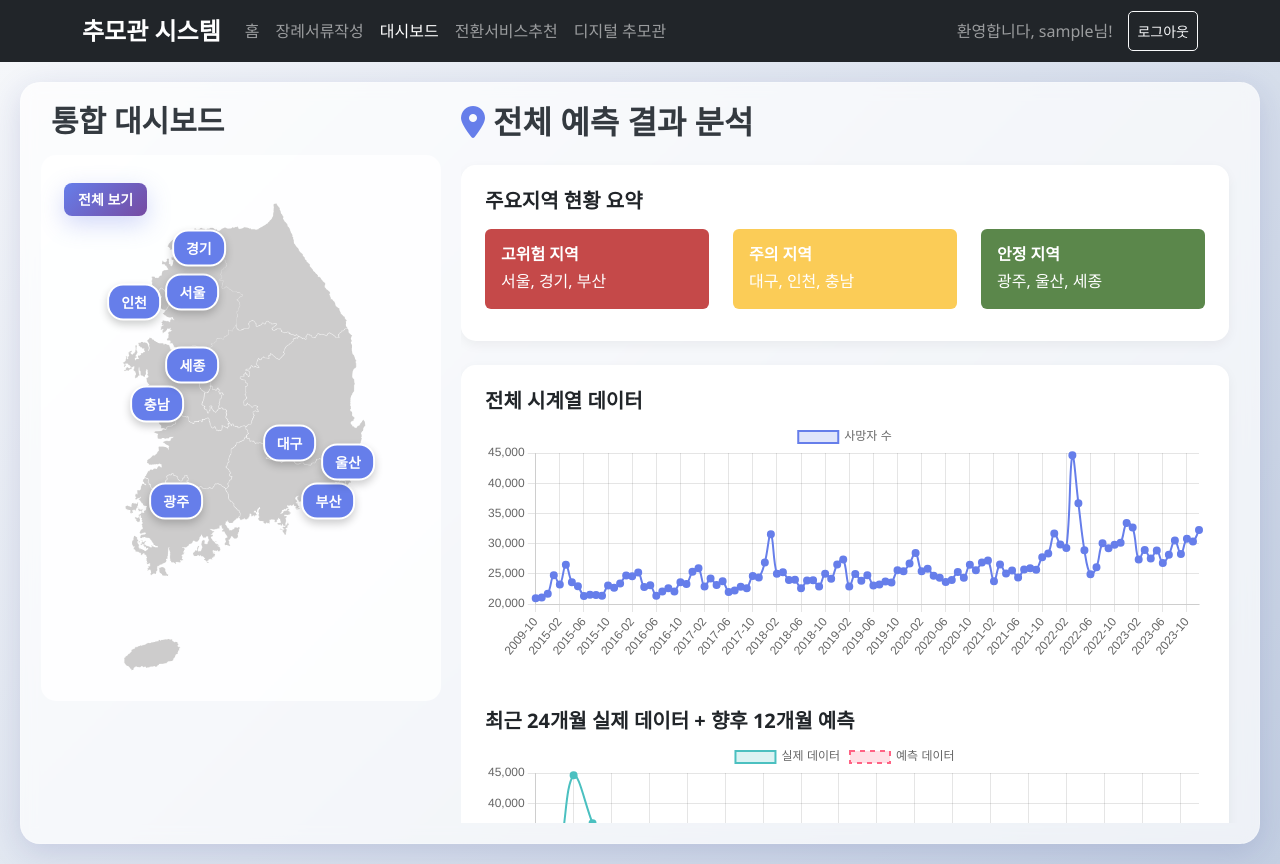
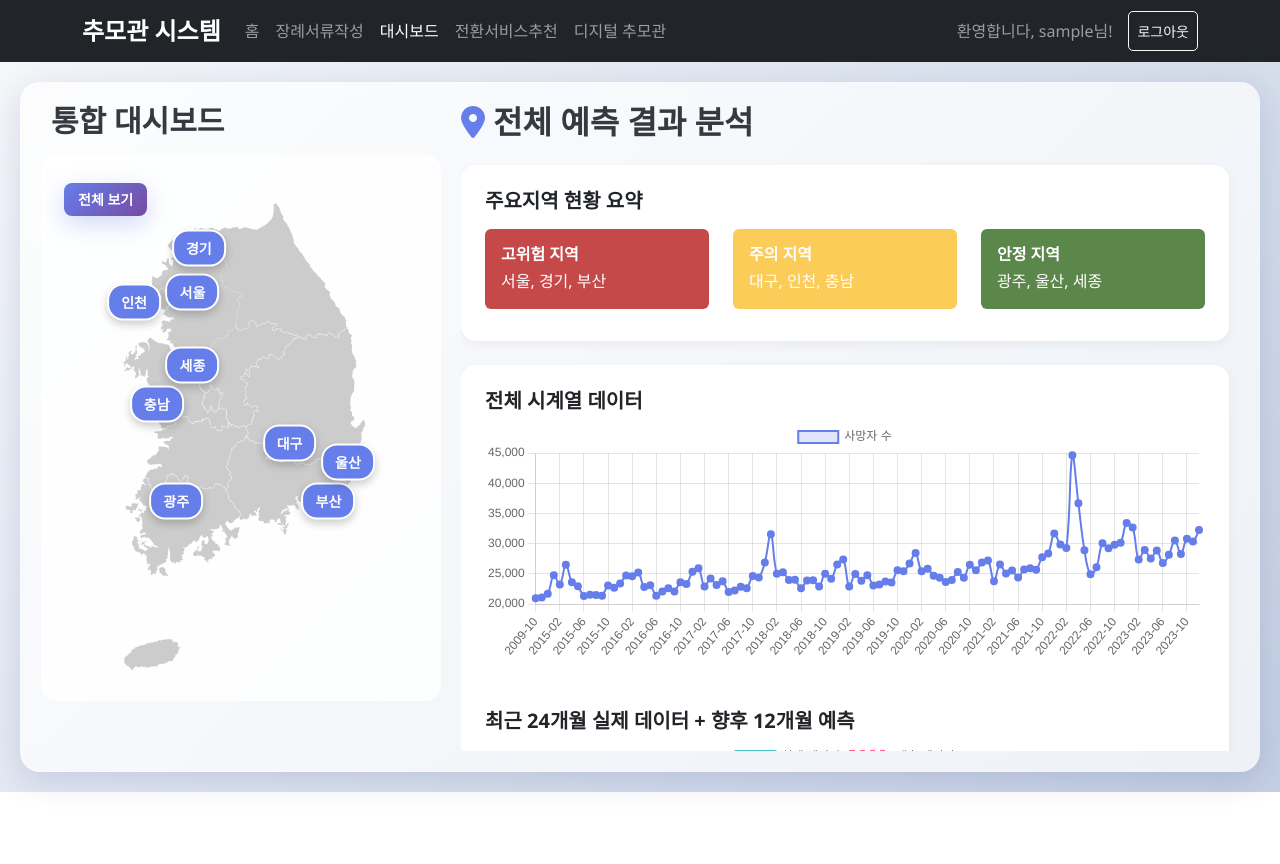
Before and after one commit to Aivle-Bigproject11/Front, a React (Create React App) app: page /menu2 in a window 1280 px wide. After the commit the page ends 800 px from the top, so only its background shows below. Built offline with nearby package versions, Linux system fonts and the light colour scheme; no server answers; sample sign-in values are in the browser's storage.

Commit message:
이중 스크롤 문제 수정

```diff
--- a/src/pages/Menu2.js
+++ b/src/pages/Menu2.js
@@ -14,21 +14,21 @@ const Menu2 = () => {
 
   return (
     <div className="page-wrapper" style={{
-      minHeight: '100vh',
+      '--navbar-height': '70px',
+      height: 'calc(100vh - var(--navbar-height))',
       background: 'linear-gradient(135deg, #f5f7fa 0%, #c3cfe2 100%)',
+      padding: '20px',
+      boxSizing: 'border-box',
       display: 'flex',
       alignItems: 'center',
       justifyContent: 'center',
-      padding: '20px',
-      position: 'relative',
-      overflow: 'hidden'
     }}>
       <div className={`dashboard-container ${animateCard ? 'animate-in' : ''}`} style={{
         position: 'relative',
         zIndex: 1,
         width: '100%',
         maxWidth: '1600px',
-        minHeight: 'calc(100vh - 40px)',
+        height: '100%',
         margin: '0 auto',
         display: 'flex',
         boxSizing: 'border-box',
@@ -41,10 +41,10 @@ const Menu2 = () => {
         opacity: animateCard ? 1 : 0,
         transition: 'all 0.6s ease-out',
         padding: '20px',
-        gap: '20px'
+        gap: '20px',
+        overflow: 'hidden',
       }}>
         <div style={{ flex: '0 0 400px', display: 'flex', flexDirection: 'column' }}>
-
           <h4 className="mb-3" style={{ fontSize: '30px', fontWeight: '700', color: '#343a40', paddingLeft: '10px' }}>
             통합 대시보드
           </h4>
@@ -64,9 +64,9 @@ const Menu2 = () => {
         </div>
 
         <div className="dashboard-right" style={{
-          flex: '1', // 나머지 공간 모두 차지
+          flex: '1',
           overflowY: 'auto',
-          maxHeight: 'calc(100vh - 80px)', // 스크롤을 위한 높이 설정
+          height: '100%',
           paddingRight: '10px'
         }}>
           <RegionDataDisplay region={selectedRegion} />
@@ -102,9 +102,13 @@ const Menu2 = () => {
         }
 
         @media (max-width: 1200px) {
+          .page-wrapper {
+            height: auto;
+            min-height: calc(100vh - var(--navbar-height));
+          }
           .dashboard-container {
             flex-direction: column;
-            min-height: auto;
+            height: auto;
           }
           .dashboard-left {
             position: static;
@@ -112,6 +116,7 @@ const Menu2 = () => {
             flex: 0 0 auto;
           }
           .dashboard-right {
+            height: auto;
             max-height: none;
           }
         }
```
